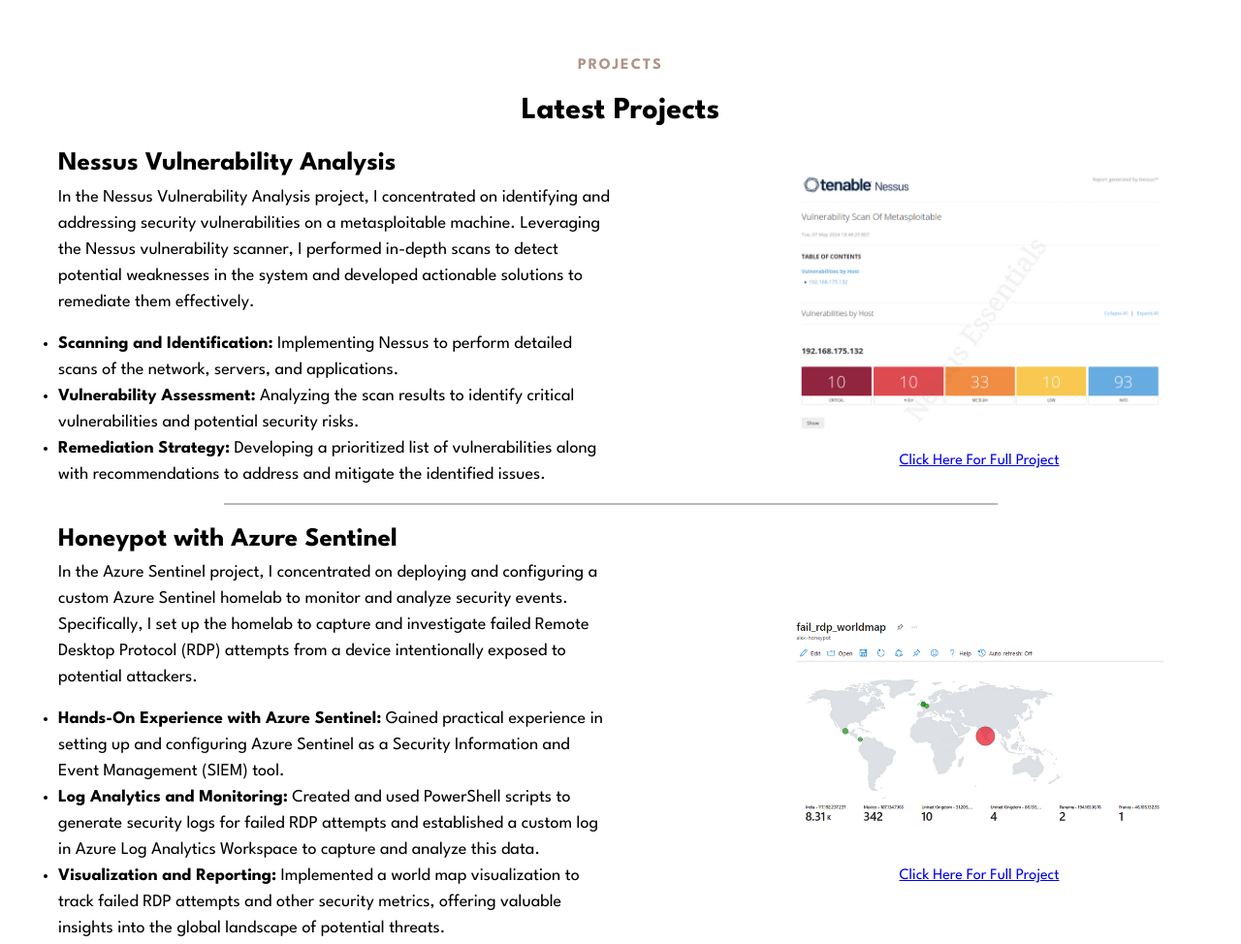
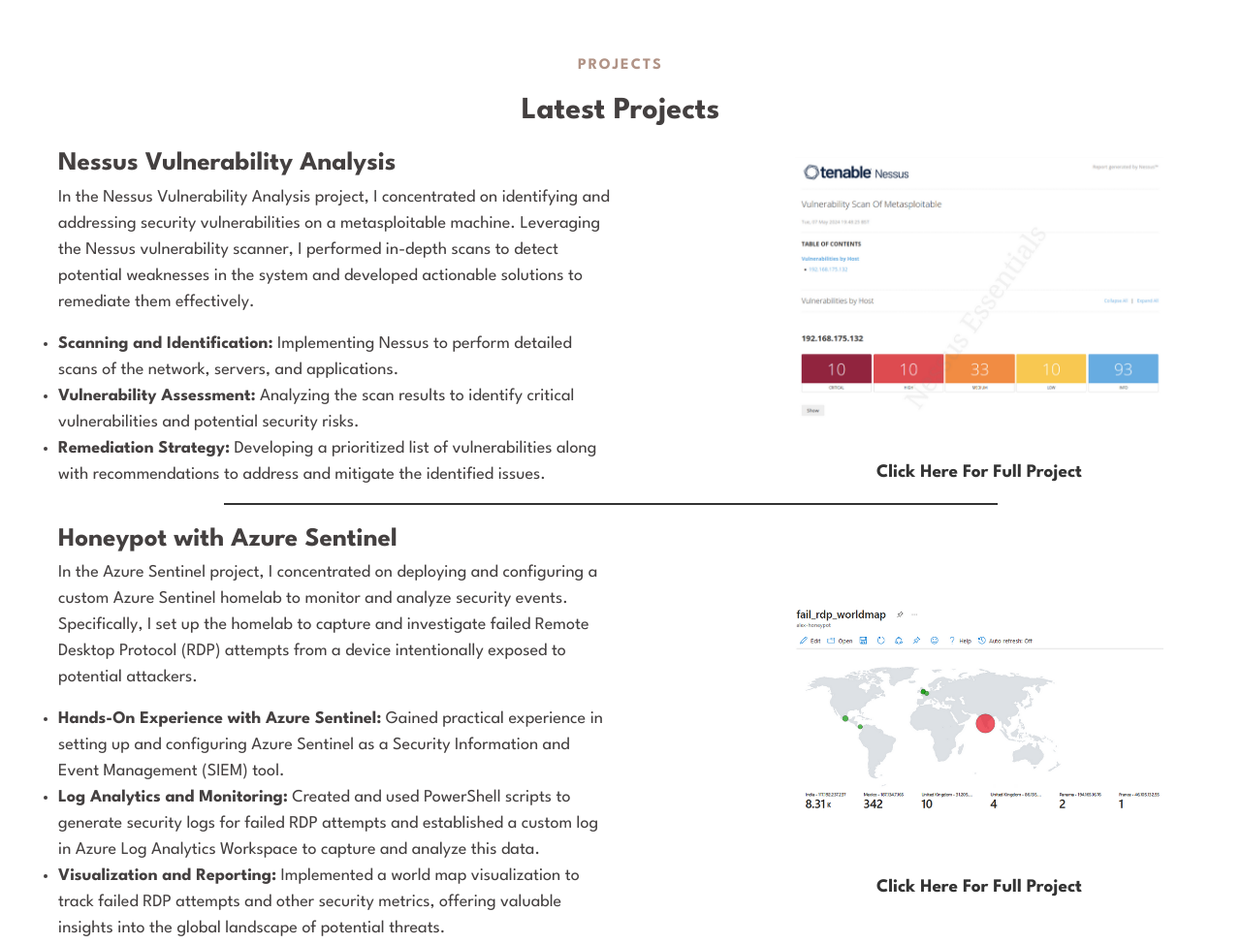
Before and after one commit to alexcolincrawford/alexcolincrawford.io, a plain HTML site: page index.html in a window 1280 px wide. Shown: the part 784-1758 px from the top of the page at 97% size. Drawn offline with Linux system fonts and the light colour scheme; a script that the page names is missing.

Commit message:
Fix Issue With Darkmode For INDEX.HTML

```diff
--- a/styles.css
+++ b/styles.css
@@ -29,6 +29,7 @@ html {
     --base-colour: rgb(233, 146, 131);
     --accent-colour:  #f5f5f5;
     --text-colour: #fff;
+    background-color: var(--background-color);
 }
 
 .navbar {
@@ -620,6 +621,7 @@ html {
     align-items: center;
     text-align: center;
     padding: 20px;
+    color: var(--text-colour);
 }
 
 .content-subtitle {
@@ -631,6 +633,7 @@ html {
 }
 
 .content-title {
+    color: var(--text-colour);
     font-size: 32px;
 }
 
@@ -694,7 +697,7 @@ html {
 }
 
 .divider {
-    background-color: rgba(26, 24, 24, 0.3);
+    background-color: var(--accent-colour);
     width: 70%;
     height: 2px;
     margin-bottom: 2vh;
@@ -800,3 +803,22 @@ html {
     width: 0;
     transition: width 0.2s ease;
 }
+
+#click-me {
+    margin-top: 1.5rem; /* Adjust top margin to create space above */
+    text-align: center; /* Center-align the text */
+    font-size: 1.2em; /* Increase the font size for better visibility */
+    color: var(--accent-colour); /* Use your accent color for the text */
+}
+
+#click-me a {
+    text-decoration: none; /* Remove underline from the link */
+    color: var(--accent-colour); /* Use your accent color for the link */
+    font-weight: bold; /* Make the link text bold */
+}
+
+#click-me a:hover {
+    text-decoration: underline; /* Add underline on hover */
+    color: var(--base-colour); /* Change color on hover for better contrast */
+    transition: color 0.3s, text-decoration 0.3s; /* Smooth transition for color and text decoration */
+}
```
